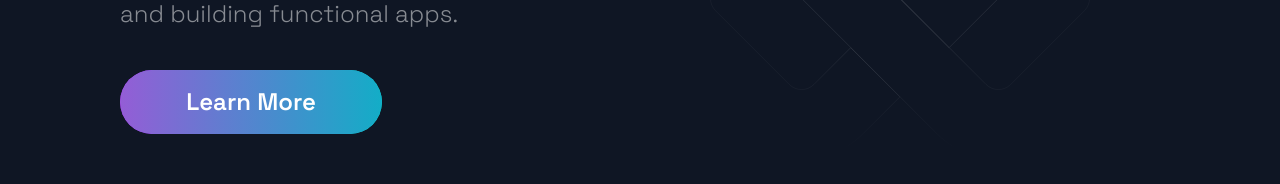
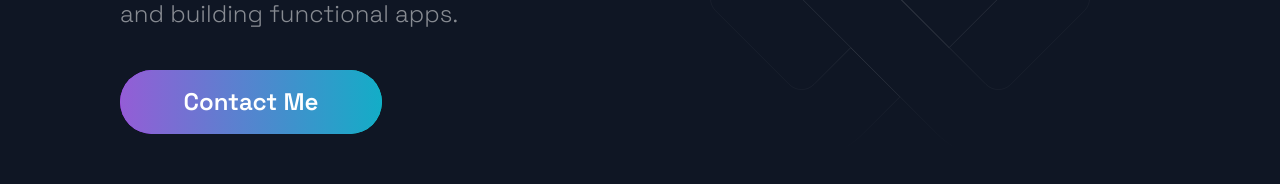
Before and after one commit to shay90210/new-portfolio-dev, a Next.js app: page / in a window 1280 px wide. Shown: the part 488-672 px from the top of the page. Built offline with nearby package versions, Linux system fonts and the light colour scheme.

Commit message:
commented out accomplishments

```diff
--- a/src/components/Footer/Footer.js
+++ b/src/components/Footer/Footer.js
@@ -1,12 +1,14 @@
 import React from 'react';
 import { AiFillGithub, AiFillTwitterCircle, AiFillLinkedin, AiFillPhone, AiFillMessage } from 'react-icons/ai';
+import { SectionTitle } from '../../styles/GlobalComponents';
 
 import { SocialIcons } from '../Header/HeaderStyles';
 import { CompanyContainer, FooterWrapper, LinkColumn, LinkItem, LinkList, LinkTitle, Slogan, SocialContainer, SocialIconsContainer } from './FooterStyles';
 
 const Footer = () => {
   return (
-    <FooterWrapper>
+    <FooterWrapper id='contact'>
+      <SectionTitle>Contact</SectionTitle>
       <LinkList>
         <LinkColumn>
           <LinkTitle>Call</LinkTitle>
--- a/src/components/Hero/Hero.js
+++ b/src/components/Hero/Hero.js
@@ -14,7 +14,7 @@ const Hero = () => (
       <SectionText>
         The purpose of theGlamTechie is to present my learned skills of JavaScript and React to employers and to educate newbies like me on how to get into tech by spreading my joys of learning technology and building functional apps.
       </SectionText>
-      <Button onClick={() => window.location = '/'}>Learn More</Button>
+      <Button onClick={() => window.location = '#contact'}>Contact Me</Button>
     </LeftSection>
   </Section>
 );
--- a/src/pages/index.js
+++ b/src/pages/index.js
@@ -1,4 +1,4 @@
-import Acomplishments from '../components/Acomplishments/Acomplishments';
+//import Acomplishments from '../components/Acomplishments/Acomplishments';
 import BgAnimation from '../components/BackgrooundAnimation/BackgroundAnimation';
 import Hero from '../components/Hero/Hero';
 import Projects from '../components/Projects/Projects';
@@ -17,7 +17,6 @@ const Home = () => {
       <Projects />
       <Technologies />
       <Timeline />
-      <Acomplishments />
     </Layout>
   );
 };
```
